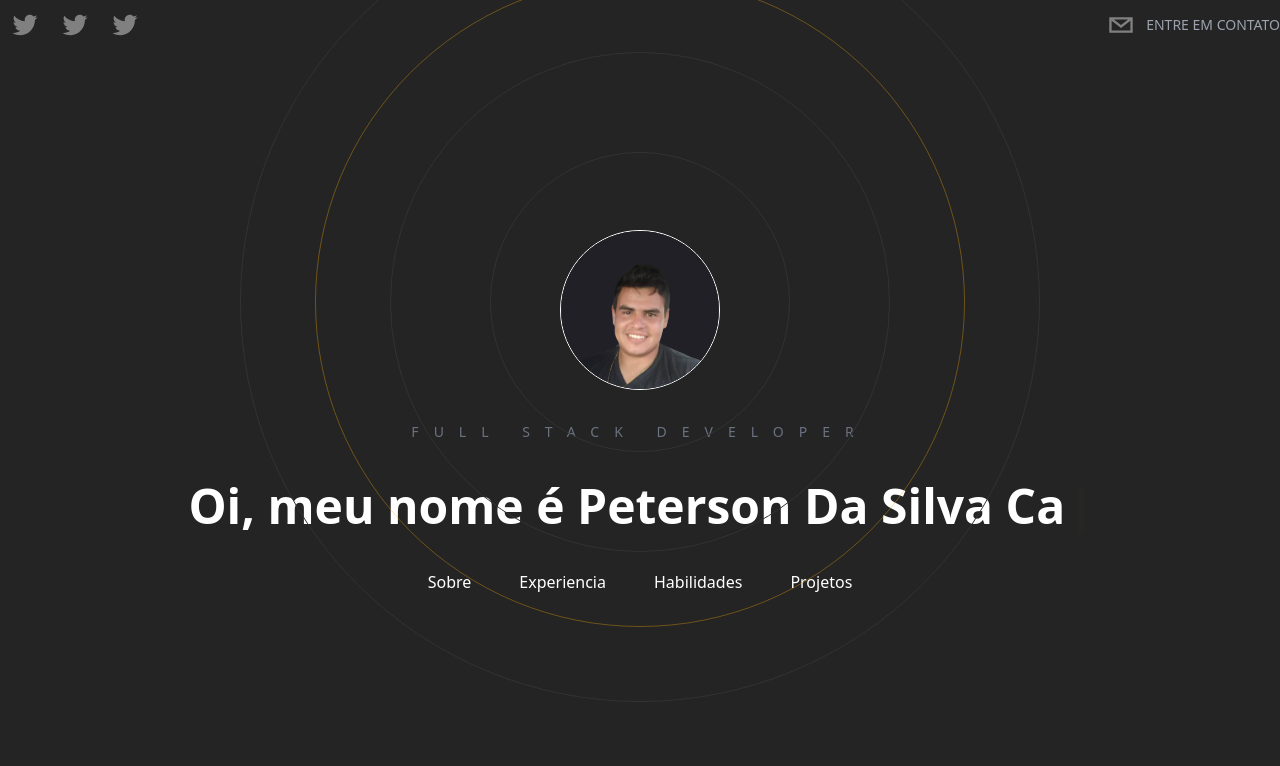
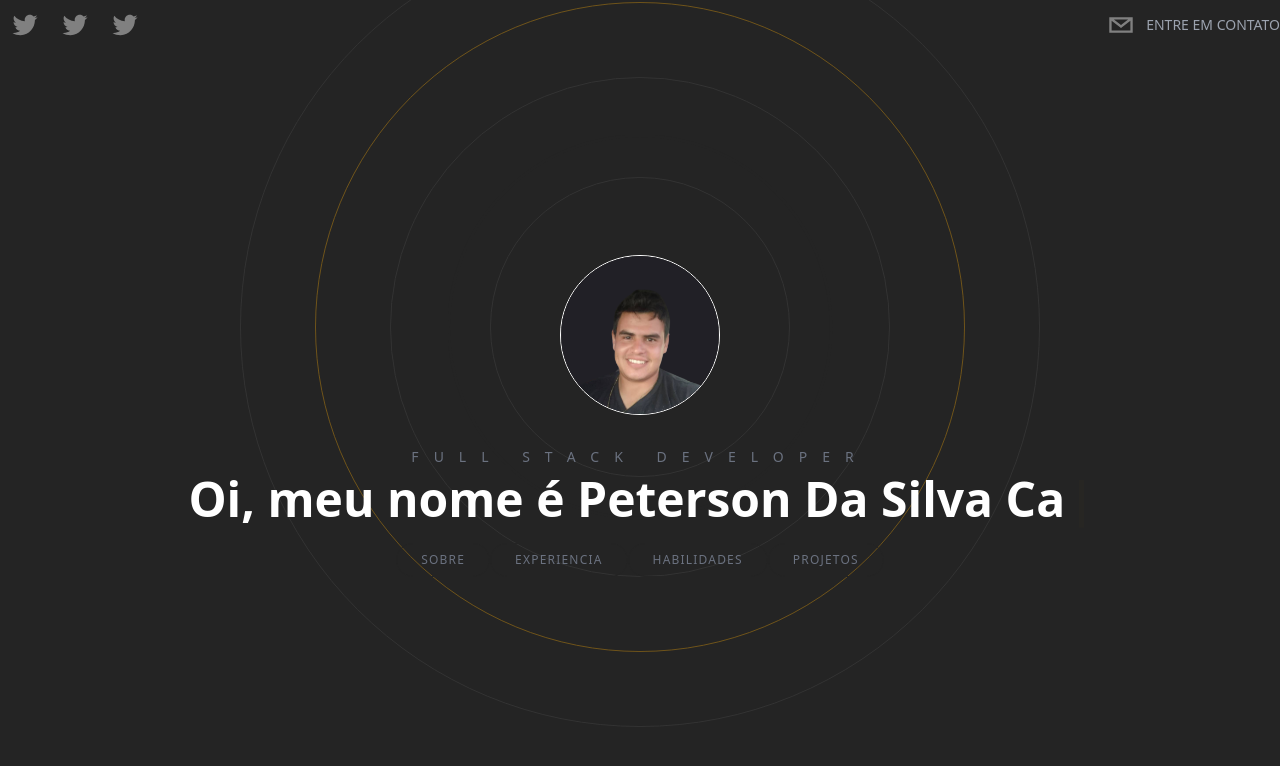
Before and after one commit to peterson1dhon/portfolio_with_next_ts, a Next.js app in the folder portifolio-ts/: page / in a window 1280 px wide. Shown: the top 766 px of the page. Built offline with nearby package versions, Linux system fonts and the light colour scheme.

Commit message:
criação de links

```diff
--- a/portifolio-ts/components/Hero.tsx
+++ b/portifolio-ts/components/Hero.tsx
@@ -1,5 +1,6 @@
 /* eslint-disable @next/next/no-img-element */
 // atalho react+es7 tsrfc
+import Link from 'next/link';
 import React from 'react';
 import { Cursor, useTypewriter } from 'react-simple-typewriter';
 import BackgroundCircles from './BackgroundCircles';
@@ -23,6 +24,7 @@ export default function Hero({}: Props) {
         <img className="relative border border-white rounded-full h-40 w-40 mx-auto object-cover"
           src="/assets/bg.png" alt="perfil"
         />
+        <div className='z-20'>
           <h2 className='text-sm uppercase text-gray-500 pb-2 tracking-[15px]'>
             Full Stack developer
           </h2>
@@ -31,11 +33,20 @@ export default function Hero({}: Props) {
           <Cursor cursorColor='#F7AB0A' />
           </h1>
 
-        <div>
+          <div className='pt-5'>
+            <Link href="#about">
             <button className="heroButton">Sobre</button>
+            </Link>
+            <Link href="#experience">
             <button className="heroButton">Experiencia</button>
+            </Link>
+            <Link href="#skills">
             <button className="heroButton">Habilidades</button>
+            </Link>
+            <Link href="#projects">
             <button className="heroButton">Projetos</button>
+            </Link>
+          </div>
         </div>
     </div>
   );
--- a/portifolio-ts/styles/globals.css
+++ b/portifolio-ts/styles/globals.css
@@ -4,6 +4,6 @@
 
 @layer components {
     .heroButton {
-    @apply px-6 py-2
+    @apply px-6 py-2 border border-[#242424] rounded-full uppercase text-xs tracking-widest text-gray-500 transition-all hover:border-[#F7AB0A]/40 hover:text-[#F7AB0A]/40
     }
 }
```
Lines whose indentation alone changed are shown as unchanged.
